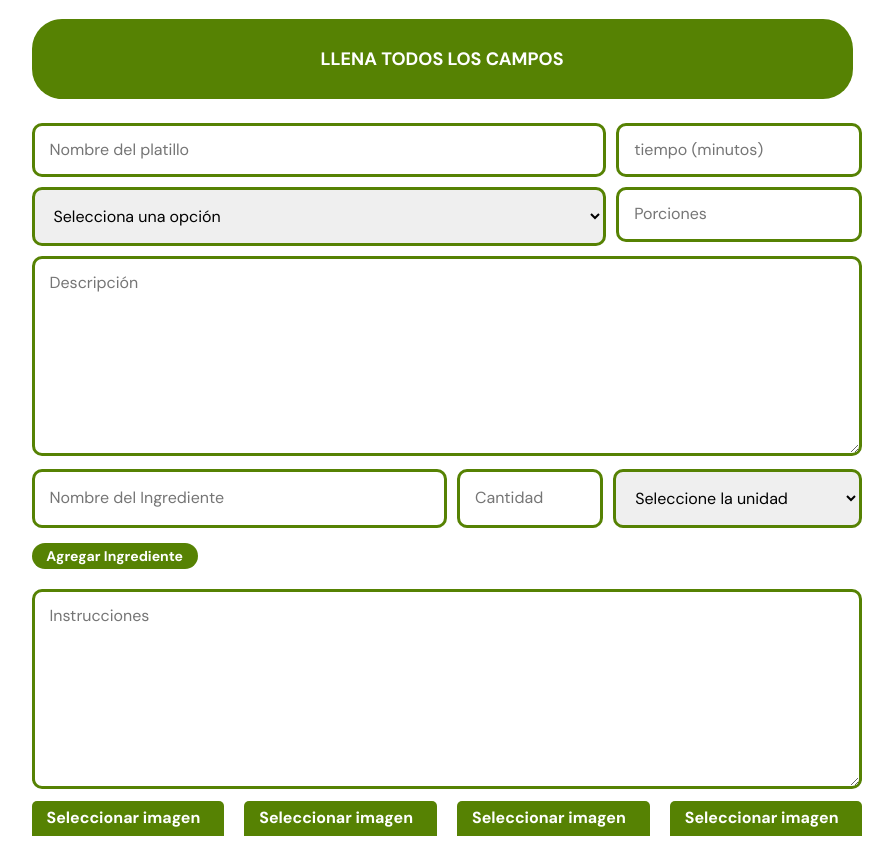
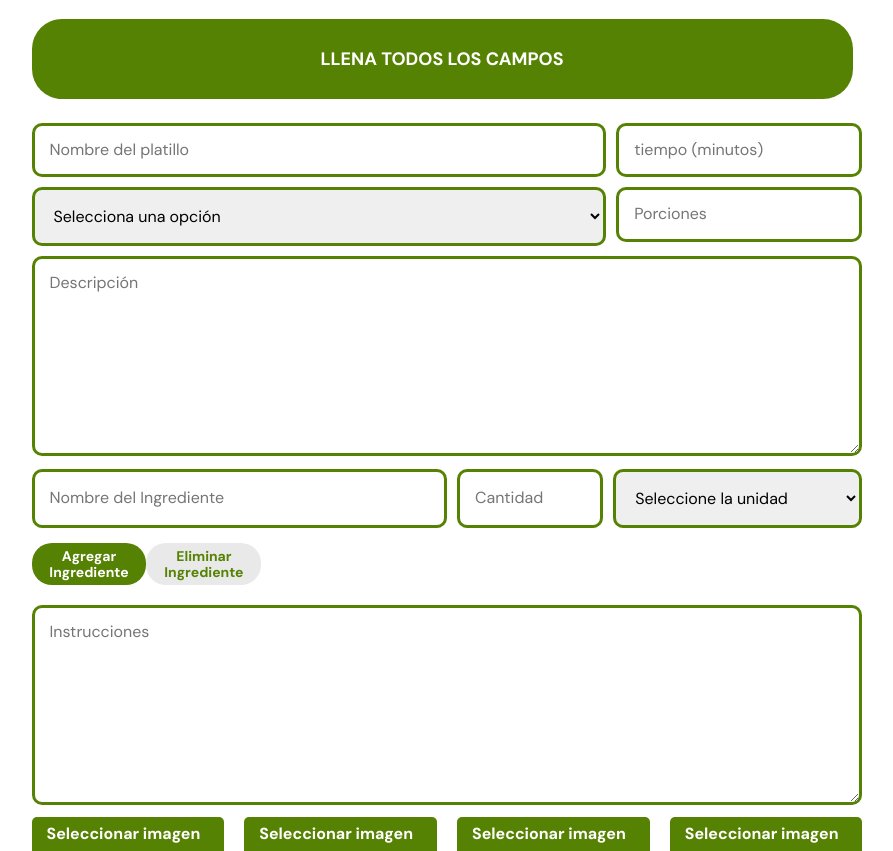
Before and after one commit to JAVHLAB/Paltacate, a PHP site: page /php/crearReceta.php in a window 1280 px wide. Shown: the part 236-1087 px from the top of the page, without its empty margins (198-1091 px from the left). Run offline with PHP 8.4, Linux system fonts and the light colour scheme.

Commit message:
Update crearReceta.php
Correccion de boton para ingredientes

```diff
--- a/php/crearReceta.php
+++ b/php/crearReceta.php
@@ -27,8 +27,6 @@ https://www.youtube.com/watch?v=0Xry72Pjres&list=PLGfF3KgbxaiwuXKuWwydK-X_xT1LZ4
 a
 
 -->
-
-
 <!DOCTYPE html>
 <html lang="en">
 <head>
@@ -42,6 +40,8 @@ a
     <link href="https://fonts.googleapis.com/css2?family=DM+Sans:ital,opsz,wght@0,9..40,100..1000;1,9..40,100..1000&family=Inter:wght@100..900&family=Staatliches&display=swap" rel="stylesheet">
     <link rel="stylesheet" href="../css/style.css">
     <link rel="stylesheet" href="../css/crearReceta.css">
+    <script src="../js/scripts.js"></script>
+
 </head>
 <body>
   <header>
@@ -166,9 +166,11 @@ a
                 </div>
               </div>
 
-              <button class="boton campo" type="button" onclick="agregarIngrediente()">Agregar Ingrediente</button>
 
-
+              <div class="boton-group">
+                <button class="boton campo" type="button" onclick="agregarIngrediente()">Agregar Ingrediente</button>
+                <button class="boton btn campo" type="button" onclick="eliminarIngrediente()">Eliminar Ingrediente</button>
+              </div>
 
 
               <div class="campo">
```
